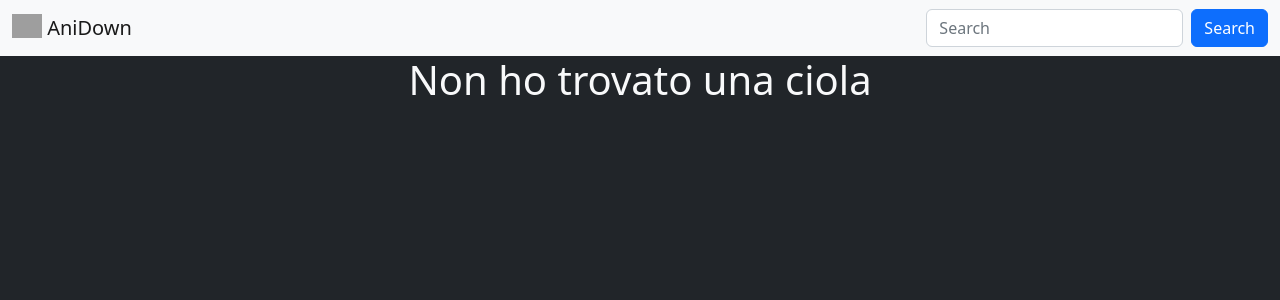
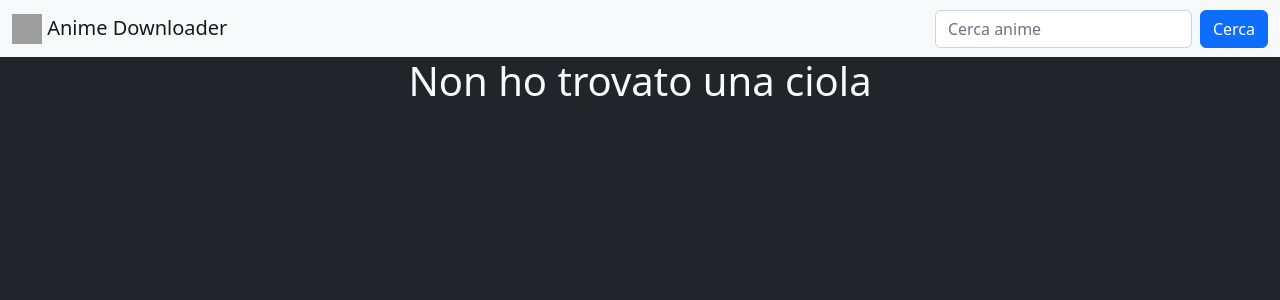
Before and after one commit to daniycity/FlaskProject, a Flask app: template templates/anime.html in a window 1280 px wide. Shown: the top 300 px of the page. Run offline with Flask 2, Linux system fonts and the light colour scheme; the template is opened without the code that fills it, so the values that code supplies are empty; grey boxes are pictures that could not be loaded.

Commit message:
Searchbar Now Working

```diff
--- a/main.py
+++ b/main.py
@@ -1,22 +1,13 @@
-from flask import Flask, url_for
+from flask import Flask, request, url_for, render_template
 from markupsafe import escape
 import animeworld as aw
-from flask import render_template
 app = Flask(__name__)
 
-@app.route("/")
-def index():
-    return render_template('index.html')
 
-@app.get('/login')
-def form_get():
-    return render_template('form.html')
-
-@app.post('/login')
-def form_post():
-    return do_the_login()
-
-@app.route("/anime/<anime>")
-def anime(anime):
-    res = aw.find(f"{escape(anime)}")
-    return render_template('anime.html', allAnime=res)
+@app.route('/', methods=["GET", "POST"])
+def default():
+    if request.method == "POST":
+        anime_name = request.form.get("anime_name")
+        res = aw.find(f"{escape(anime_name)}")
+        return render_template(f"anime.html", allAnime=res)
+    return render_template("index.html")
--- a/templates/anime.html
+++ b/templates/anime.html
@@ -1,13 +1,10 @@
 {% extends "default.html" %}
 {% block title %}Anime Trovati{% endblock %}
 {% block head %}
-{{ super() }}
-
 {% endblock %}
 {% block content %}
 
-
-{% if allAnime|length ==0 %}
+{% if allAnime|length == 0 %}
 <h1 class="text-light">Non ho trovato una ciola</h1>
 {% else %}
 <h1 class="text-light">Anime trovati</h1>
--- a/templates/default.html
+++ b/templates/default.html
@@ -1,5 +1,5 @@
 <!DOCTYPE html>
-<html lang="en">
+<html lang="it">
 
 <head>
     <meta charset="UTF-8">
@@ -7,9 +7,9 @@
     <meta name="viewport" content="width=device-width, initial-scale=1.0">
     <link href="https://cdn.jsdelivr.net/npm/bootstrap@5.2.2/dist/css/bootstrap.min.css" rel="stylesheet"
         integrity="sha384-Zenh87qX5JnK2Jl0vWa8Ck2rdkQ2Bzep5IDxbcnCeuOxjzrPF/et3URy9Bv1WTRi" crossorigin="anonymous">
-    {% block head %}
     <link rel="stylesheet" href="/static/style.css" />
     <title>{% block title %}{% endblock %}</title>
+    {% block head %}
     {% endblock %}
 </head>
 
@@ -17,22 +17,23 @@
     <nav class="navbar navbar-expand-lg bg-light">
         <div class="container-fluid">
             <a class="navbar-brand" href="/">
-                <img src="https://i.pinimg.com/originals/bf/6c/ef/bf6cefd529b901849b35769d8883f891.jpg" alt="Logo"
-                    width="30" height="24" class="d-inline-block align-text-top">
-                AniDown
+                <img src="https://i.ebayimg.com/images/g/7XEAAOSwgolhLMRr/s-l500.png" alt="Logo" width="30" height="30"
+                    class="d-inline-block align-text-top">
+                Anime Downloader
             </a>
 
             <button class="navbar-toggler" type="button" data-bs-toggle="collapse"
                 data-bs-target="#navbarSupportedContent" aria-controls="navbarSupportedContent" aria-expanded="false"
-                aria-label="Toggle navigation">
+                aria-label="Alterna la navigazione">
                 <span class="navbar-toggler-icon"></span>
             </button>
             <div class="collapse navbar-collapse" id="navbarSupportedContent">
                 <ul class="navbar-nav me-auto mb-2 mb-lg-0">
                 </ul>
-                <form class="d-flex" role="search">
-                    <input class="form-control me-2" type="search" placeholder="Search" aria-label="Search">
-                    <button class="btn btn-primary" type="submit">Search</button>
+                <form class="d-flex" role="search" action="{{url_for("default")}}" method="post">
+                    <input class="form-control me-2" type="search" name="anime_name" placeholder="Cerca anime"
+                        aria-label="Cerca anime">
+                    <button class="btn btn-primary" type="submit">Cerca</button>
                 </form>
             </div>
 
@@ -40,9 +41,10 @@
 
         </div>
     </nav>
+
     <div class="container text-center">
-
-        {% block content %}{% endblock %}
+        {% block content %}
+        {% endblock %}
     </div>
 
     <script src="https://cdn.jsdelivr.net/npm/bootstrap@5.2.2/dist/js/bootstrap.bundle.min.js"
```
Also changed, not shown: templates/form.html (deleted, +0 -29 lines), templates/index.html (+12 -0 lines), static/main.js (deleted), 1 other file.
